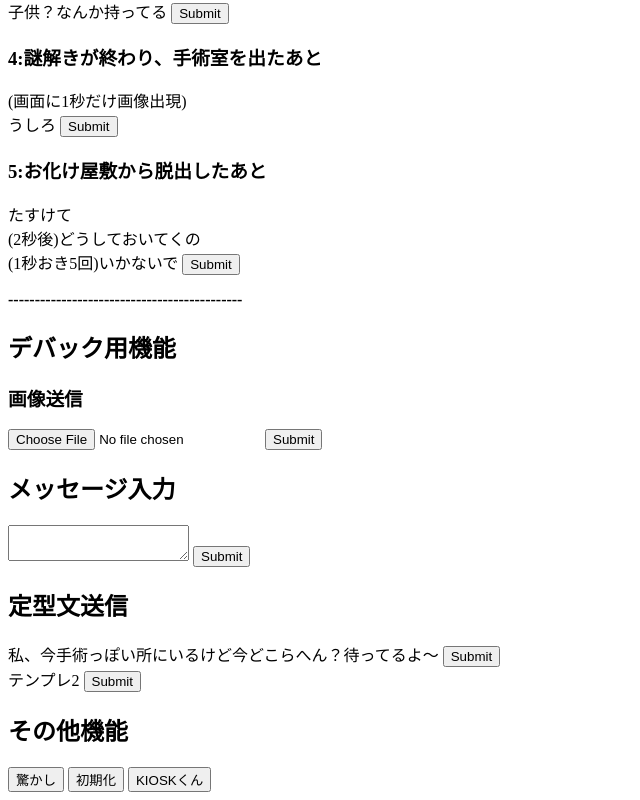
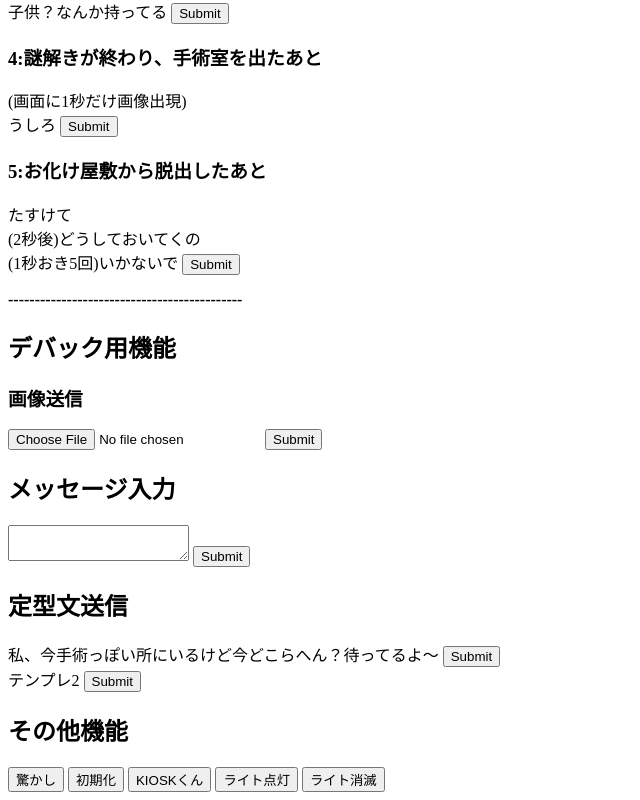
Before and after one commit to Moomink/gionsai_5j_server, a website: page src/index.html in a window 1280 px wide. Shown: the part 428-1228 px from the top of the page, without its empty margins (0-640 px from the left). Drawn offline with nearby package versions, Linux system fonts and the light colour scheme; no server answers.

Commit message:
fix light bug

```diff
--- a/src/index.html
+++ b/src/index.html
@@ -73,8 +73,9 @@
 
   <input class="sendAction" id="surprise" type="submit" value="驚かし" />
   <input class="sendAction" id="clear" type="submit" value="初期化" />
-
   <input class="sendAction" id="kiosk" type="submit" value="KIOSKくん" />
+  <input class="sendAction" id="light" type="submit" value="ライト点灯" />
+  <input class="sendAction" id="light_del" type="submit" value="ライト消滅" />
 
 
   <script>
```
